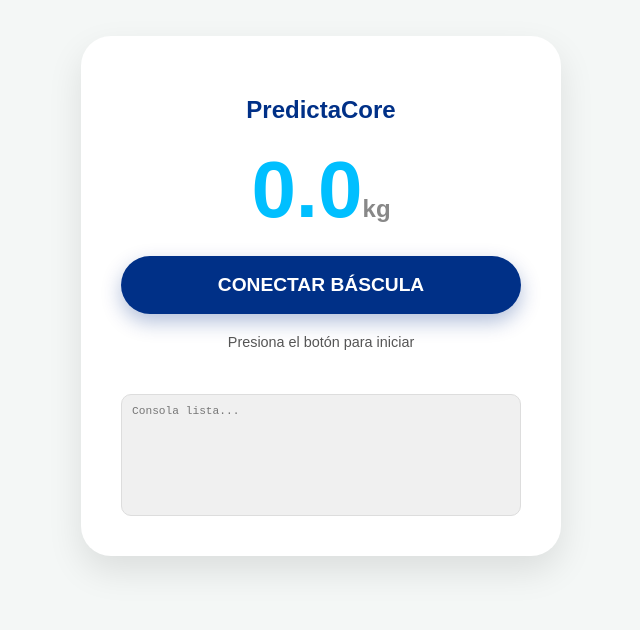
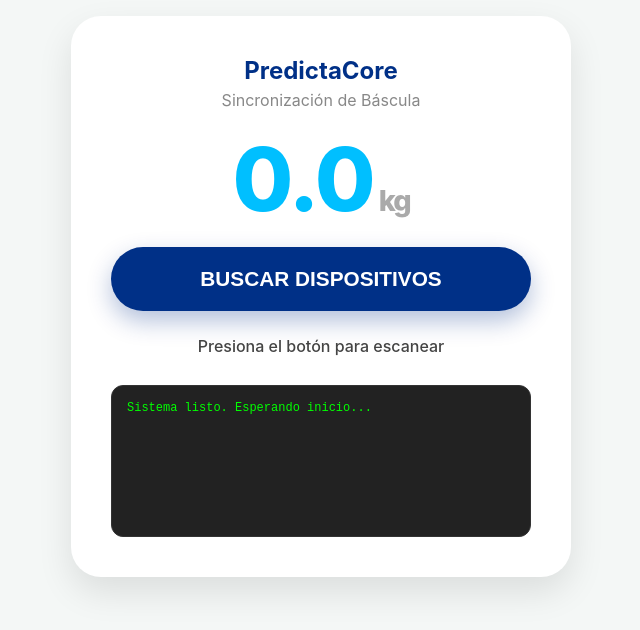
Before and after one commit to yariancn/bascula-test, a plain HTML site: page index.html in a window 1280 px wide. Shown: the part 124-754 px from the top of the page, without its empty margins (319-959 px from the left). Drawn offline with Linux system fonts and the light colour scheme.

Commit message:
Update index.html

```diff
--- a/index.html
+++ b/index.html
@@ -3,25 +3,32 @@
 <head>
     <meta charset="UTF-8">
     <meta name="viewport" content="width=device-width, initial-scale=1.0">
-    <title>PredictaCore | Sincronización Directa</title>
+    <title>PredictaCore | Enlace Directo Wyze</title>
     <style>
         :root { --primary: #003087; --accent: #00BFFF; --bg: #f4f7f6; }
-        body { font-family: sans-serif; text-align: center; background: var(--bg); margin: 0; padding: 20px; display: flex; justify-content: center; align-items: center; height: 100vh; }
-        .card { background: white; padding: 40px; border-radius: 30px; box-shadow: 0 15px 35px rgba(0,0,0,0.1); max-width: 400px; width: 100%; }
-        #peso { font-size: 5rem; font-weight: bold; color: var(--accent); margin: 20px 0; }
-        .unit { font-size: 1.5rem; color: #888; }
-        .btn { background: var(--primary); color: white; border: none; padding: 18px 35px; border-radius: 50px; font-size: 1.2rem; font-weight: bold; cursor: pointer; width: 100%; box-shadow: 0 8px 20px rgba(0,48,135,0.3); }
-        #status { font-size: 0.9rem; color: #555; margin-top: 20px; min-height: 40px; }
-        #log { font-family: monospace; font-size: 0.7rem; color: #777; text-align: left; background: #f0f0f0; padding: 10px; height: 100px; overflow-y: auto; margin-top: 20px; border-radius: 10px; border: 1px solid #ddd; }
+        body { font-family: -apple-system, BlinkMacSystemFont, "Segoe UI", Roboto, sans-serif; text-align: center; background: var(--bg); margin: 0; padding: 20px; display: flex; justify-content: center; align-items: center; height: 100vh; }
+        .card { background: white; padding: 40px; border-radius: 30px; box-shadow: 0 15px 35px rgba(0,0,0,0.1); max-width: 420px; width: 100%; }
+        #peso { font-size: 5.5rem; font-weight: 800; color: var(--accent); margin: 15px 0; letter-spacing: -2px; }
+        .unit { font-size: 1.8rem; color: #aaa; margin-left: 5px; }
+        .btn { background: var(--primary); color: white; border: none; padding: 20px 40px; border-radius: 50px; font-size: 1.3rem; font-weight: bold; cursor: pointer; width: 100%; box-shadow: 0 10px 25px rgba(0,48,135,0.3); transition: all 0.2s; }
+        .btn:active { transform: scale(0.97); }
+        #status { font-size: 1rem; color: #444; margin-top: 25px; font-weight: 500; min-height: 24px; }
+        #log { font-family: 'Courier New', Courier, monospace; font-size: 0.75rem; color: #666; text-align: left; background: #222; color: #0f0; padding: 15px; height: 120px; overflow-y: auto; margin-top: 25px; border-radius: 12px; border: 1px solid #333; }
     </style>
 </head>
 <body>
+
     <div class="card">
-        <h2 style="color:var(--primary)">PredictaCore</h2>
+        <h2 style="color:var(--primary); margin:0;">PredictaCore</h2>
+        <p style="color:#888; margin-top:5px;">Sincronización de Báscula</p>
+
         <div id="peso">0.0<span class="unit">kg</span></div>
-        <button class="btn" onclick="conectarWyze()">CONECTAR BÁSCULA</button>
-        <p id="status">Presiona el botón para iniciar</p>
-        <div id="log">Consola lista...</div>
+
+        <button class="btn" onclick="conectarWyze()">BUSCAR DISPOSITIVOS</button>
+
+        <p id="status">Presiona el botón para escanear</p>
+
+        <div id="log">Sistema listo. Esperando inicio...</div>
     </div>
 
     <script>
@@ -29,46 +36,70 @@
         const pesoEl = document.getElementById('peso');
         const logEl = document.getElementById('log');
 
-        function log(msg) {
-            logEl.innerHTML += `> ${msg}<br>`;
+        function logger(msg) {
+            const now = new Date();
+            const time = now.getHours() + ":" + now.getMinutes() + ":" + now.getSeconds();
+            logEl.innerHTML += `[${time}] ${msg}<br>`;
             logEl.scrollTop = logEl.scrollHeight;
         }
 
         async function conectarWyze() {
             try {
-                log("Buscando Wyze Scale...");
+                logger("Iniciando escaneo Bluetooth...");
+                statusEl.innerText = "Escaneando dispositivos...";
+
+                // Usamos acceptAllDevices para ver TODO lo que hay cerca
                 const device = await navigator.bluetooth.requestDevice({
-                    filters: [{ namePrefix: 'Wyze' }, { namePrefix: 'Scale' }],
-                    optionalServices: ['0000181b-0000-1000-8000-00805f9b34fb']
+                    acceptAllDevices: true,
+                    optionalServices: [
+                        '0000181b-0000-1000-8000-00805f9b34fb', // Servicio de Peso (ESS)
+                        '0000181d-0000-1000-8000-00805f9b34fb'  // Composición Corporal (BCS)
+                    ]
                 });
 
+                logger("Dispositivo seleccionado: " + device.name);
+                statusEl.innerText = "Conectando al GATT Server...";
+
                 const server = await device.gatt.connect();
+                logger("Servidor conectado.");
+
+                // Intentamos acceder al servicio estándar de medición de peso
                 const service = await server.getPrimaryService('0000181b-0000-1000-8000-00805f9b34fb');
                 const characteristic = await service.getCharacteristic('00002a9d-0000-1000-8000-00805f9b34fb');
 
                 await characteristic.startNotifications();
-                statusEl.innerText = "¡Conectado! Súbete a la báscula.";
-                log("Esperando datos...");
+                logger("Notificaciones activas. Esperando pesada.");
+                statusEl.innerText = "¡Sincronizado! Súbete a la báscula.";
 
                 characteristic.addEventListener('characteristicvaluechanged', (event) => {
                     const data = event.target.value;
-                    let weightRaw = data.getUint16(1, true);
 
-                    // Ajuste de escala: Wyze usa 0.005 o 0.01 dependiendo del firmware
+                    // Decodificación estándar BLE Weight Scale
+                    // Byte 0: Flags | Byte 1-2: Peso (Uint16)
+                    const weightRaw = data.getUint16(1, true);
+
+                    // Ajuste de resolución (0.005 o 0.01 según el modelo)
                     let weightKg = (weightRaw * 0.005).toFixed(1);
 
-                    // Si el peso es ridículamente bajo (ej. marca 55kg cuando pesas 110kg), multiplicamos por 2
-                    if (weightKg > 10 && weightKg < 30) { weightKg = (weightRaw * 0.01).toFixed(1); }
+                    // Verificación de escala
+                    if (parseFloat(weightKg) > 10 && parseFloat(weightKg) < 40) {
+                        weightKg = (weightRaw * 0.01).toFixed(1);
+                    }
 
-                    pesoEl.innerHTML = `${weightKg}<span class="unit">kg</span>`;
+                    if (parseFloat(weightKg) > 2) {
+                        pesoEl.innerHTML = `${weightKg}<span class="unit">kg</span>`;
+                        logger("Lectura de peso: " + weightKg + " kg");
+                    }
                 });
 
                 device.addEventListener('gattserverdisconnected', () => {
-                    statusEl.innerText = "Desconectado.";
+                    logger("Aviso: Báscula desconectada.");
+                    statusEl.innerText = "Desconectado. Pulsa para volver a intentar.";
                 });
 
             } catch (error) {
-                log("Error: " + error);
+                logger("ERROR: " + error);
+                statusEl.innerText = "Fallo en la conexión.";
             }
         }
     </script>
```
